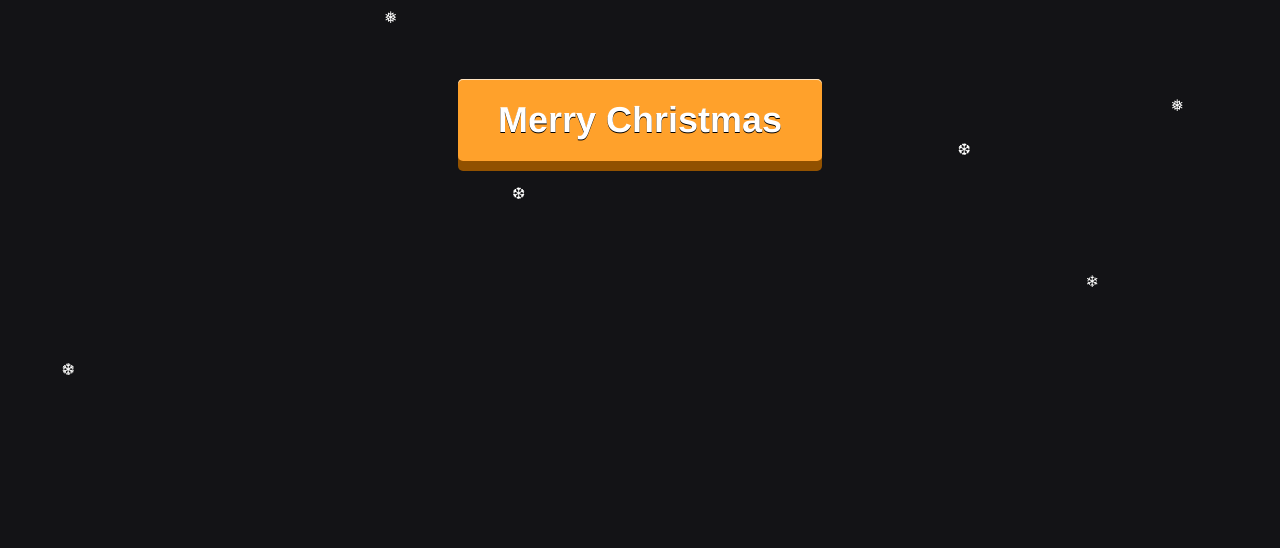
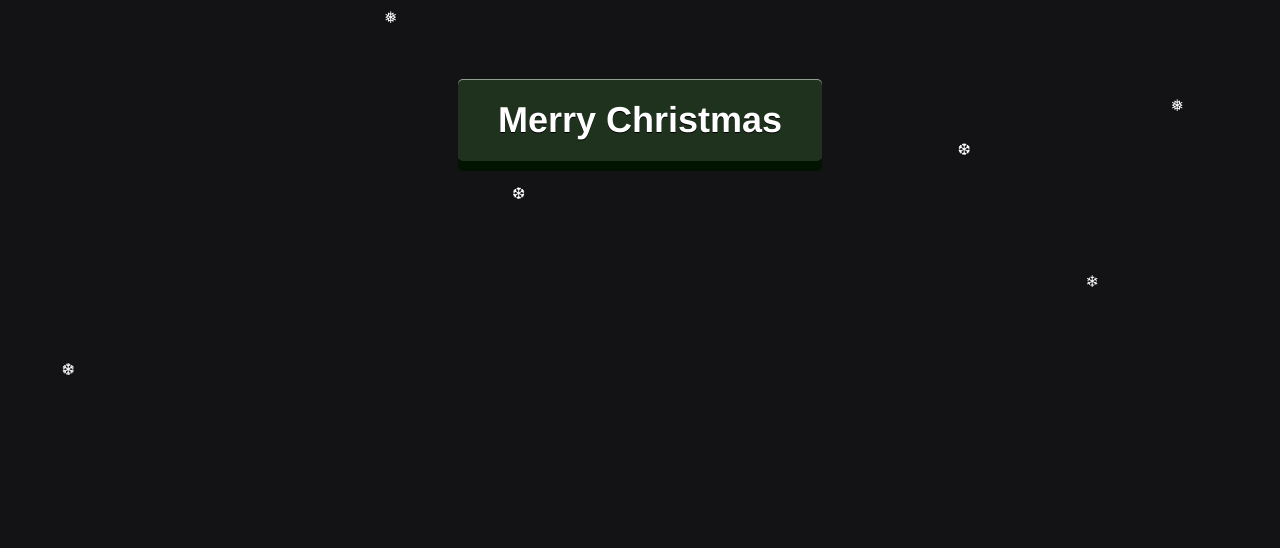
Before and after one commit to clemes97/GiftSite, a plain HTML site: page index.html in a window 1280 px wide. Shown: the top 548 px of the page. Drawn offline with Linux system fonts and the light colour scheme.

Commit message:
Add files via upload

```diff
--- a/styles.css
+++ b/styles.css
@@ -75,7 +75,7 @@ img {
     font-size:36px;
     text-align: center;
     text-decoration:none;
-    background-color:#FFA12B;
+    background-color:#1E321E;
     display:block;
     position:relative;
     padding:20px 40px;
@@ -84,9 +84,9 @@ img {
     text-shadow: 0px 1px 0px #000;
     filter: dropshadow(color=#000, offx=0px, offy=1px);
 
-    -webkit-box-shadow:inset 0 1px 0 #FFE5C4, 0 10px 0 #915100;
-    -moz-box-shadow:inset 0 1px 0 #FFE5C4, 0 10px 0 #915100;
-    box-shadow:inset 0 1px 0 #FFE5C4, 0 10px 0 #915100;
+    -webkit-box-shadow:inset 0 1px 0 #8CA08C, 0 10px 0 #001400;
+    -moz-box-shadow:inset 0 1px 0 #8CA08C, 0 10px 0 #001400;
+    box-shadow:inset 0 1px 0 #8CA08C, 0 10px 0 #001400;
 
     -webkit-border-radius: 5px;
     -moz-border-radius: 5px;
@@ -95,11 +95,11 @@ img {
 
   .button a:active{
     top:10px;
-    background-color:#F78900;
+    background-color:#465A46;
 
-    -webkit-box-shadow:inset 0 1px 0 #FFE5C4, inset 0 -3px 0 #915100;
-    -moz-box-shadow:inset 0 1px 0 #FFE5C4, inset 0 -3pxpx 0 #915100;
-    box-shadow:inset 0 1px 0 #FFE5C4, inset 0 -3px 0 #915100;
+    -webkit-box-shadow:inset 0 1px 0 #8CA08C, inset 0 -3px 0 #001400;
+    -moz-box-shadow:inset 0 1px 0 #8CA08C, inset 0 -3pxpx 0 #001400;
+    box-shadow:inset 0 1px 0 #8CA08C, inset 0 -3px 0 #001400;
   }
 
   .button:after{
```
